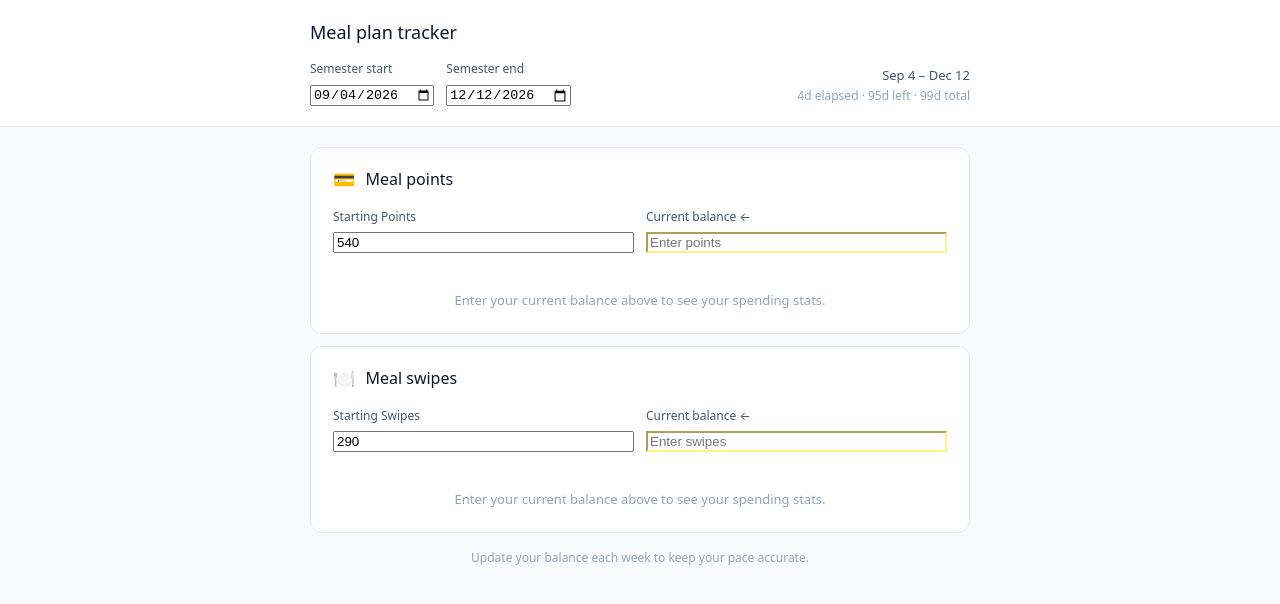
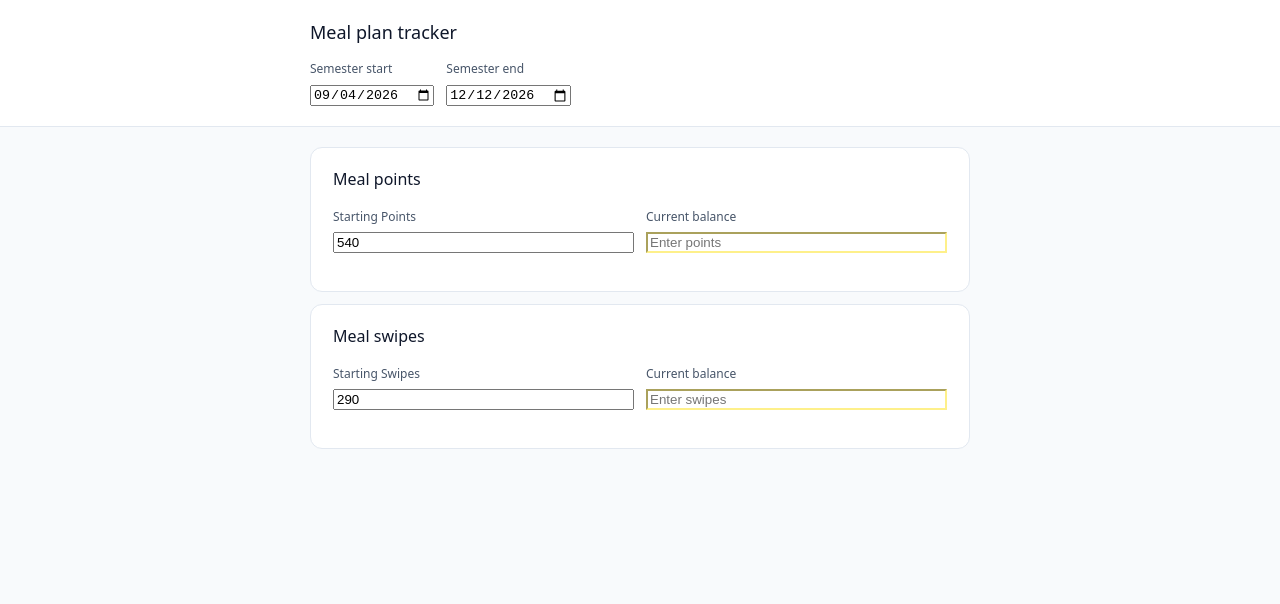
Before and after one commit to mccoogp/wesmealtracker, a Next.js app: page / in a window 1280 px wide. Shown: the top 604 px of the page. Built offline with nearby package versions, Linux system fonts and the light colour scheme.

Commit message:
refined changed

```diff
--- a/app/page.jsx
+++ b/app/page.jsx
@@ -22,24 +22,9 @@ function calcTrack(total, remaining, daysElapsed, daysLeft, totalDays) {
   const usedPerDay = daysElapsed > 0 && used !== null ? used / daysElapsed : null;
   const canSpendPerDay = daysLeft > 0 && rem !== null ? rem / daysLeft : null;
   const onPacePerDay = totalDays > 0 ? total / totalDays : null;
-  const pctUsed = rem !== null ? Math.min(100, Math.max(0, ((total - rem) / total) * 100)) : null;
-  const pctDays = totalDays > 0 ? Math.min(100, Math.max(0, (daysElapsed / totalDays) * 100)) : 0;
-  const projectedRemaining = usedPerDay !== null && rem !== null ? rem - usedPerDay * daysLeft : null;
-  let pace = null;
-  if (canSpendPerDay !== null && onPacePerDay !== null) {
-    const ratio = canSpendPerDay / onPacePerDay;
-    if (ratio > 1.06) pace = "slow";
-    else if (ratio < 0.94) pace = "fast";
-    else pace = "track";
+
+  return { rem, used, usedPerDay, canSpendPerDay, onPacePerDay };
 }
-  return { rem, used, usedPerDay, canSpendPerDay, onPacePerDay, pctUsed, pctDays, pace, projectedRemaining };
-}
-
-const PACE_CONFIG = {
-  track: { color: "var(--text-success)", bg: "var(--bg-success)", border: "var(--border-success)", bar: "var(--fill-success)", label: "On track" },
-  slow: { color: "var(--text-warning)", bg: "var(--bg-warning)", border: "var(--border-warning)", bar: "var(--fill-warning)", label: "Spending slow" },
-  fast: { color: "var(--text-danger)", bg: "var(--bg-danger)", border: "var(--border-danger)", bar: "var(--fill-danger)", label: "Spending fast" },
-};
 
 function StatCard({ label, value, sub, color, big }) {
   return (
@@ -64,9 +49,8 @@ function StatCard({ label, value, sub, color, big }) {
   );
 }
 
-function Track({ name, icon, unit, total, setTotal, remaining, setRemaining, daysElapsed, daysLeft, totalDays }) {
+function Track({ name, unit, total, setTotal, remaining, setRemaining, daysElapsed, daysLeft, totalDays }) {
   const t = calcTrack(total, remaining, daysElapsed, daysLeft, totalDays);
-  const pace = t.pace ? PACE_CONFIG[t.pace] : null;
   const hasData = remaining !== "";
 
   return (
@@ -78,24 +62,7 @@ function Track({ name, icon, unit, total, setTotal, remaining, setRemaining, day
       marginBottom: 12,
     }}>
       <div style={{ display: "flex", alignItems: "center", gap: 10, marginBottom: 18 }}>
-        <span style={{ fontSize: 18, lineHeight: 1 }} aria-hidden="true">{icon}</span>
         <span style={{ fontSize: 16, fontWeight: 500, color: "var(--text-primary)" }}>{name}</span>
-        {pace && (
-          <span style={{
-            marginLeft: "auto",
-            background: pace.bg,
-            color: pace.color,
-            fontSize: 11,
-            fontWeight: 500,
-            padding: "3px 10px",
-            borderRadius: 20,
-            border: `0.5px solid ${pace.border}`,
-            whiteSpace: "nowrap",
-          }}>
-            {pace.label === "On track" ? "✓ " : pace.label === "Spending fast" ? "↑ " : "↓ "}
-            {pace.label}
-          </span>
-        )}
       </div>
 
       <div style={{ display: "flex", gap: 12, marginBottom: 18, flexWrap: "wrap" }}>
@@ -113,7 +80,7 @@ function Track({ name, icon, unit, total, setTotal, remaining, setRemaining, day
         </div>
         <div style={{ flex: "1 1 140px" }}>
           <label style={{ display: "block", fontSize: 12, color: "var(--text-secondary)", marginBottom: 5 }}>
-            Current balance{remaining === "" ? " ←" : ""}
+            Current balance
           </label>
           <input
             type="number"
@@ -130,74 +97,16 @@ function Track({ name, icon, unit, total, setTotal, remaining, setRemaining, day
         </div>
       </div>
 
-      {hasData ? (
-        <>
-          <div style={{ display: "flex", gap: 10, flexWrap: "wrap", marginBottom: 18 }}>
+      {hasData && (
+        <div style={{ display: "flex", gap: 10, flexWrap: "wrap" }}>
           <StatCard label="Used so far" value={t.used !== null ? Math.round(t.used) : null} />
           <StatCard label="Used per day" value={t.usedPerDay !== null ? t.usedPerDay.toFixed(1) : null} sub="historical avg" />
           <StatCard
             label="Can spend / day"
             value={t.canSpendPerDay !== null ? t.canSpendPerDay.toFixed(1) : null}
             sub={`${daysLeft} days left`}
-              color={pace?.color}
           />
           <StatCard label="Target / day" value={t.onPacePerDay !== null ? t.onPacePerDay.toFixed(1) : null} sub="ideal pace" />
-          </div>
-
-          <div>
-            <div style={{ display: "flex", justifyContent: "space-between", marginBottom: 6 }}>
-              <span style={{ fontSize: 11, color: "var(--text-muted)" }}>Usage vs. time elapsed</span>
-              <span style={{ fontSize: 11, color: "var(--text-secondary)" }}>
-                {t.pctUsed !== null ? Math.round(t.pctUsed) : 0}% used · {Math.round(t.pctDays)}% of semester
-              </span>
-            </div>
-            <div style={{ position: "relative", height: 8, background: "var(--surface-1)", borderRadius: 4, overflow: "hidden", border: "0.5px solid var(--border)" }}>
-              <div style={{
-                position: "absolute", left: 0, top: 0, height: "100%",
-                width: `${t.pctUsed ?? 0}%`,
-                background: pace?.bar || "var(--fill-accent)",
-                transition: "width 0.3s ease",
-                borderRadius: 4,
-              }} />
-            </div>
-            <div style={{ position: "relative", height: 20, marginTop: 1 }}>
-              <div style={{
-                position: "absolute",
-                left: `clamp(12px, ${t.pctDays}%, calc(100% - 36px))`,
-                transform: "translateX(-50%)",
-                fontSize: 10,
-                color: "var(--text-secondary)",
-                display: "flex",
-                flexDirection: "column",
-                alignItems: "center",
-                gap: 1,
-              }}>
-                <span style={{ width: 1, height: 6, background: "var(--text-secondary)", display: "block" }} />
-                <span>today</span>
-              </div>
-            </div>
-            {t.projectedRemaining !== null && (
-              <div style={{
-                marginTop: 4,
-                fontSize: 11,
-                color: t.projectedRemaining >= 0 ? "var(--text-warning)" : "var(--text-danger)",
-              }}>
-                {t.projectedRemaining >= 0
-                  ? `At this pace you'll finish with ~${Math.round(t.projectedRemaining)} ${unit.toLowerCase()} left over.`
-                  : `At this pace you'll run out ~${Math.round(Math.abs(t.projectedRemaining))} ${unit.toLowerCase()} short.`
-                }
-              </div>
-            )}
-          </div>
-        </>
-      ) : (
-        <div style={{
-          textAlign: "center",
-          padding: "20px 0 4px",
-          fontSize: 13,
-          color: "var(--text-muted)",
-        }}>
-          Enter your current balance above to see your spending stats.
         </div>
       )}
     </div>
@@ -218,11 +127,6 @@ export default function App() {
     const daysLeft = Math.max(0, daysBetween(TODAY, endDate));
     return { totalDays, daysElapsed, daysLeft };
   }, [startDate, endDate]);
-
-  const fmtDate = (s) => {
-    const d = new Date(s + "T12:00:00");
-    return d.toLocaleDateString("en-US", { month: "short", day: "numeric" });
-  };
 
   return (
     <div style={{
@@ -254,18 +158,6 @@ export default function App() {
               </label>
               <input type="date" value={endDate} onChange={e => setEndDate(e.target.value)} />
             </div>
-            <div style={{
-              marginLeft: "auto",
-              fontSize: 13,
-              color: "var(--text-secondary)",
-              textAlign: "right",
-              lineHeight: 1.7,
-            }}>
-              <div>{fmtDate(startDate)} – {fmtDate(endDate)}</div>
-              <div style={{ color: "var(--text-muted)", fontSize: 12 }}>
-                {daysElapsed}d elapsed · {daysLeft}d left · {totalDays}d total
-              </div>
-            </div>
           </div>
         </div>
       </div>
@@ -273,7 +165,6 @@ export default function App() {
       <div style={{ maxWidth: 660, margin: "20px auto", padding: "0 16px" }}>
         <Track
           name="Meal points"
-          icon="💳"
           unit="Points"
           total={totalPoints}
           setTotal={setTotalPoints}
@@ -285,7 +176,6 @@ export default function App() {
         />
         <Track
           name="Meal swipes"
-          icon="🍽️"
           unit="Swipes"
           total={totalSwipes}
           setTotal={setTotalSwipes}
@@ -295,9 +185,6 @@ export default function App() {
           daysLeft={daysLeft}
           totalDays={totalDays}
         />
-        <p style={{ textAlign: "center", fontSize: 12, color: "var(--text-muted)", margin: "16px 0 0" }}>
-          Update your balance each week to keep your pace accurate.
-        </p>
       </div>
     </div>
   );
```
Lines whose indentation alone changed are shown as unchanged.
